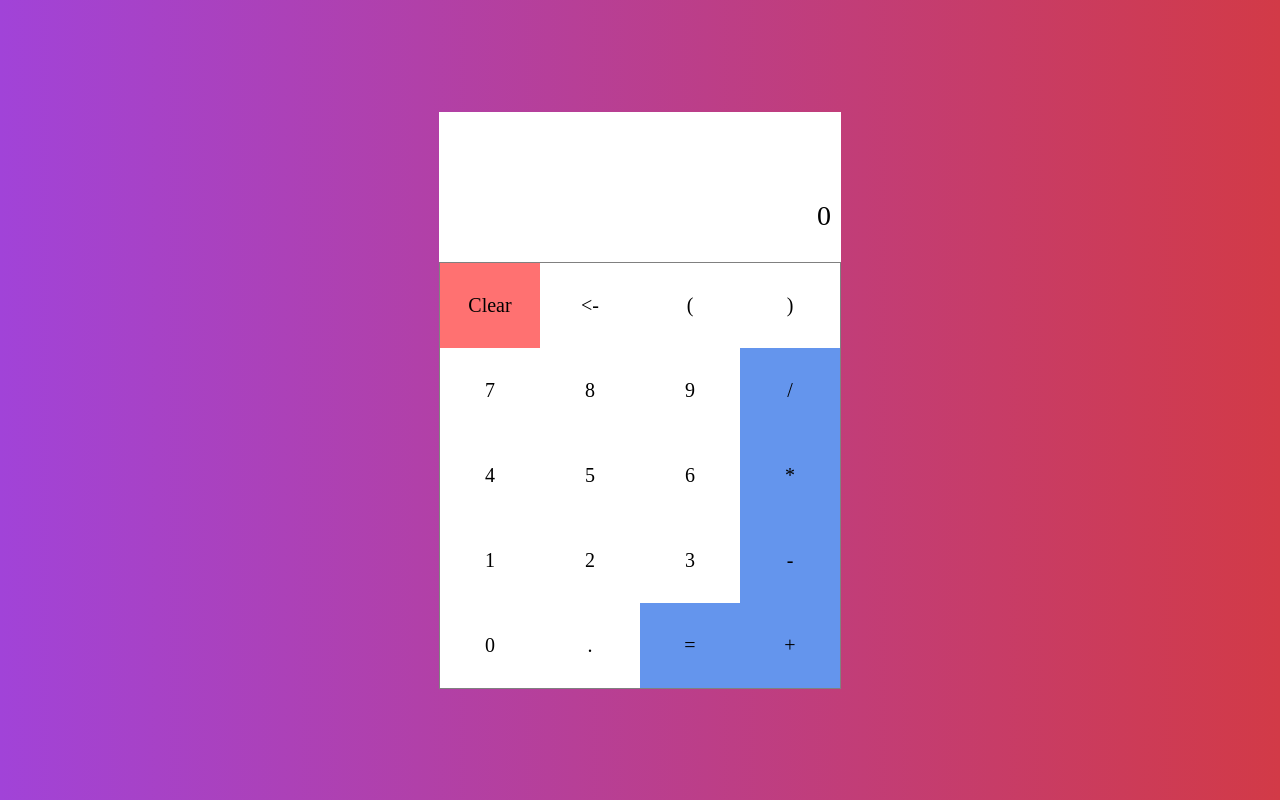
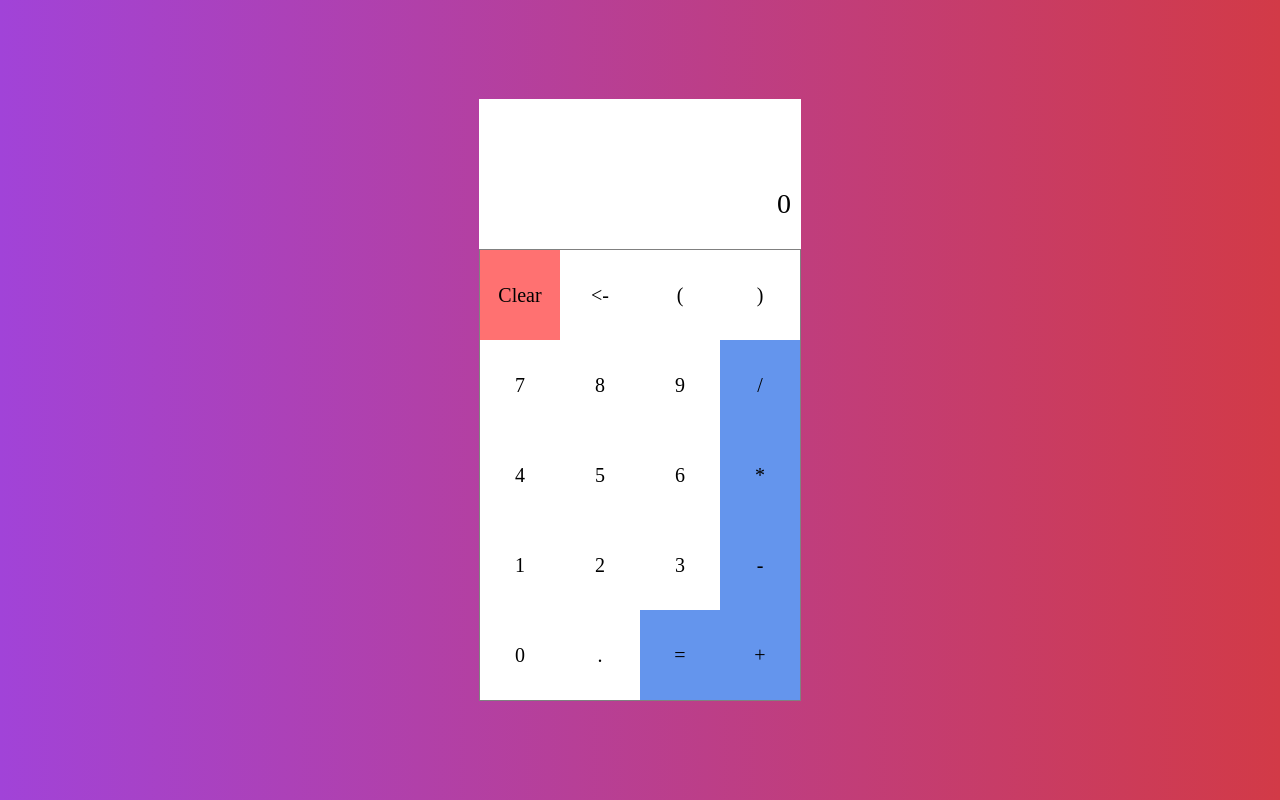
Before and after one commit to Thiagoo-Franca/calculadora, a plain HTML site: page index.html in a window 1280 px wide. Drawn offline with Linux system fonts and the light colour scheme.

Commit message:
Update style.css

```diff
--- a/src/style.css
+++ b/src/style.css
@@ -45,8 +45,8 @@ body {
 }
 
 .numeros , .operacao , .funcao, .ponto, .parenteses{
-    width: 100px;
-    height: 85px;
+    width: 80px;
+    height: 90px;
     display: grid;
     justify-content: center;
     align-items: center;
```
